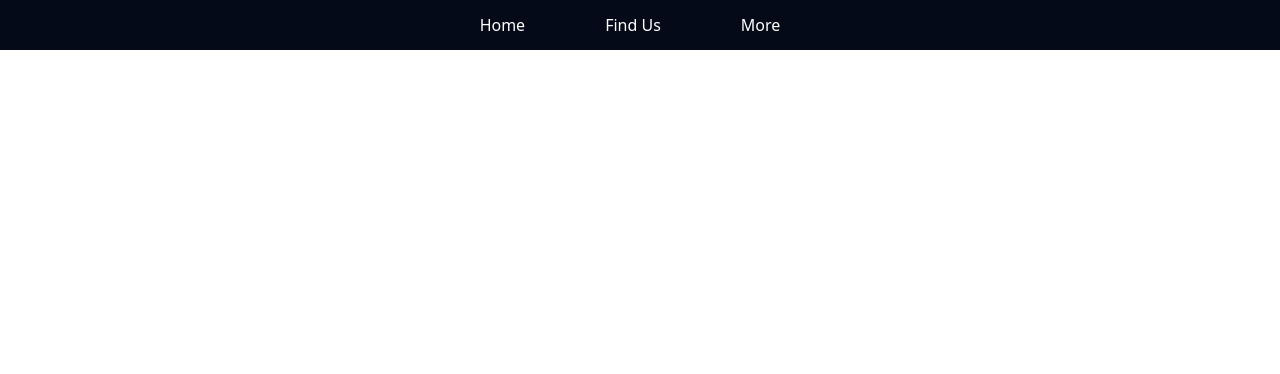
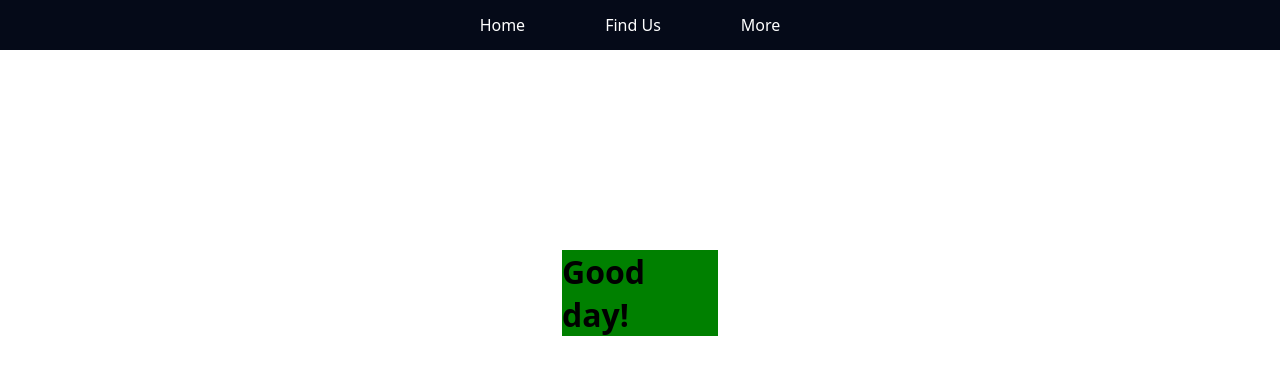
Before and after one commit to luc4s-git/HTML, a plain HTML site: page lists-menus.html in a window 1280 px wide. Drawn offline with Linux system fonts and the light colour scheme.

Commit message:
New Commit

```diff
--- a/lists-menus.html
+++ b/lists-menus.html
@@ -41,6 +41,13 @@
         background-color: rgba(0, 0, 0, 0.3);
     }
 
+    .div-text{
+        margin: auto;
+        margin-top: 200px;
+        background-color: green;
+        width: 156px;
+    }
+
 </style>
 
 <body>
@@ -52,8 +59,14 @@
             <li><a href="#">Find Us</a></li>
             <li><a href="#">More</a></li>
         </ul>
+
     </nav>
 
+    <div class="div-text">
+        <h1>
+            Good day!
+        </h1>
+    </div>
     <!--
 
     lista não ordenanda (ul)
```
